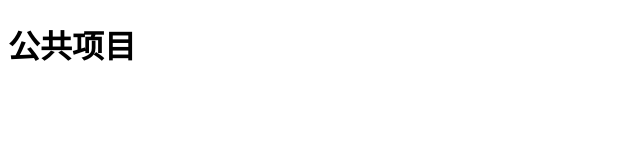
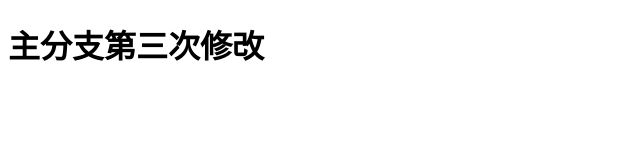
Before and after one commit to jmfwgqwd/yuncheng, a plain HTML site: page index.html in a window 1280 px wide. Shown: the whole page, without its empty margins (0-640 px from the left). Drawn offline with Linux system fonts and the light colour scheme.

Commit message:
主分支第三次提交

```diff
--- a/index.html
+++ b/index.html
@@ -7,6 +7,6 @@
     <title>Document</title>
 </head>
 <body>
-    <h1>公共项目</h1>
+    <h1>主分支第三次修改</h1>
 </body>
 </html>
```
